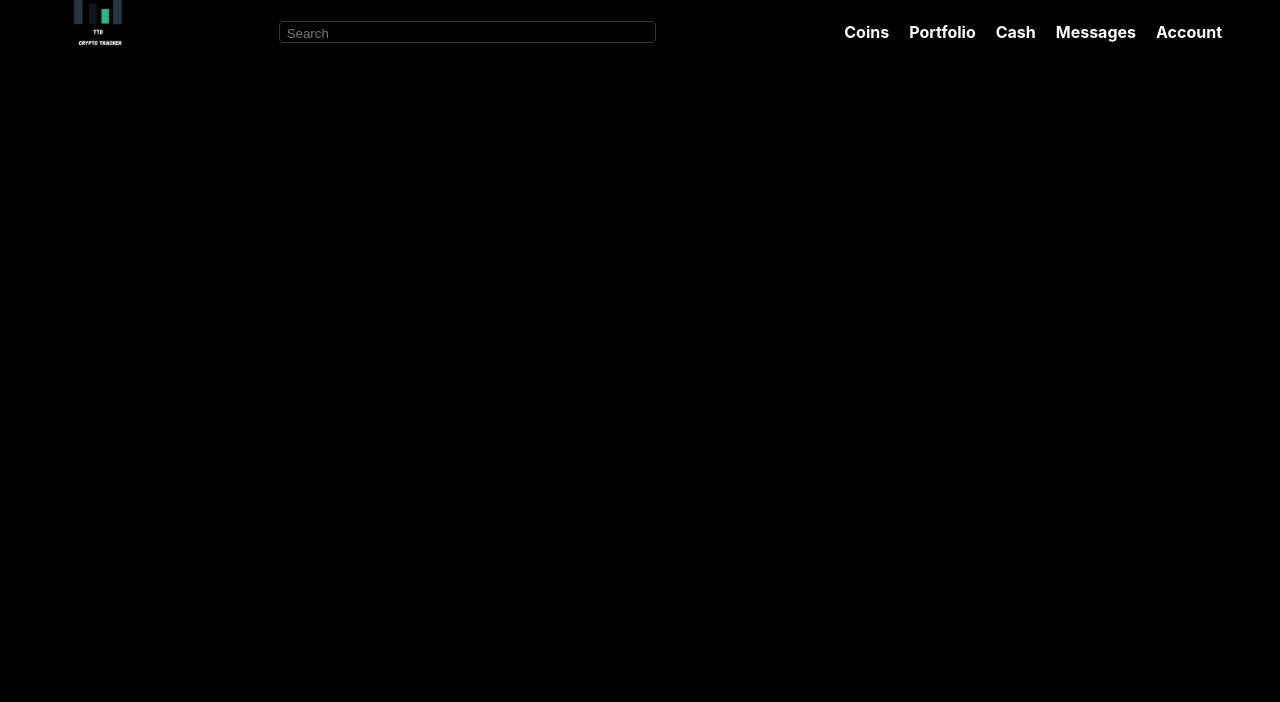
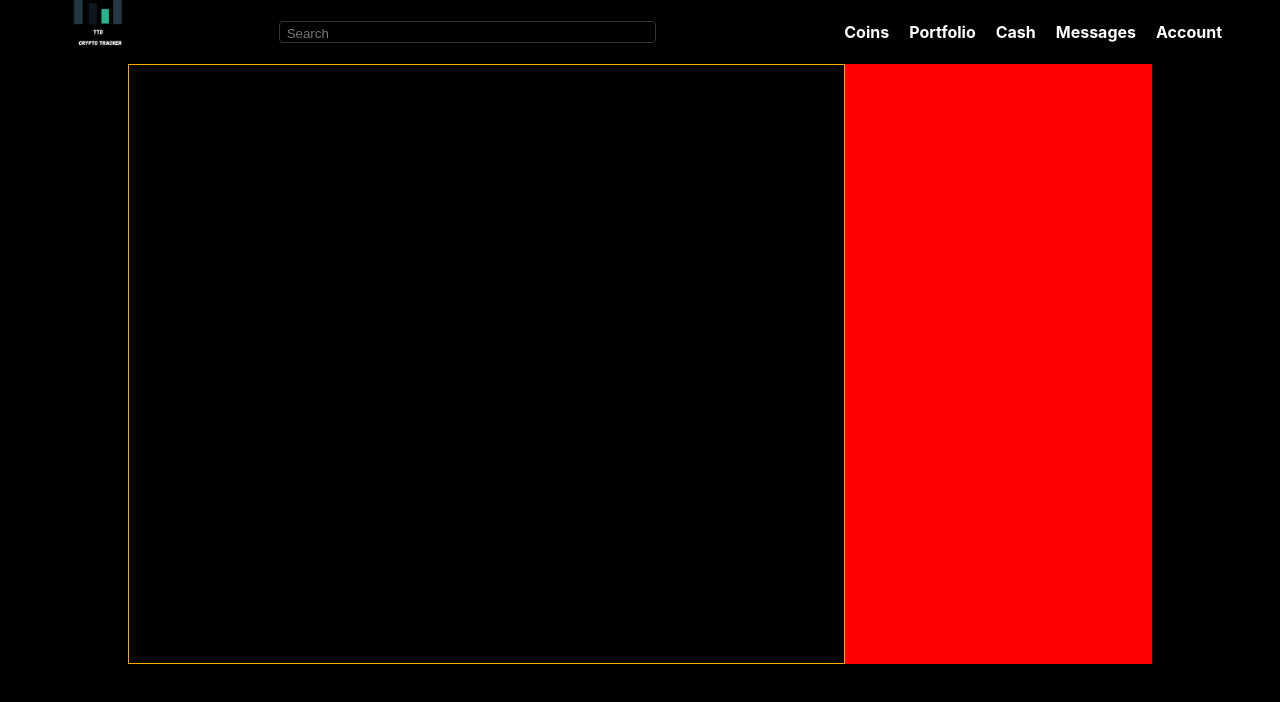
Before and after one commit to Alphairus/Track_The_Dip, a React (Create React App) app: page / in a window 1280 px wide. Shown: the top 702 px of the page. Built offline with nearby package versions, Linux system fonts and the light colour scheme.

Commit message:
Created newsfeed & stat components

```diff
--- a/src/App.css
+++ b/src/App.css
@@ -4,6 +4,19 @@
 
 body {
   background-color: black;
+}
+
+.app_body {
+  width: 100%;
+  height: 600px;
+  display: flex;
+  justify-content: center;
+}
+
+.app_container {
+  width: 1024px;
+  height: 100%;
+  display: flex;
 }
 
 .App-logo {
--- a/src/App.js
+++ b/src/App.js
@@ -1,15 +1,21 @@
 import './App.css';
-import Header from './Header'
+import Header from './Header';
+import Newsfeed from './Newsfeed';
+import Stats from './Stats';
 
 function App() {
   return (
-    <div className="App">
+    <div className="app">
       {/* Header */}
       <div className="app_header">
         <Header />
       </div>
       < div className="app_body">
-
+        <div className="app_container">
+          <Newsfeed />
+          {/* stats */}
+          <Stats />
+        </div>
       </div>
       {/* Body */}
     </div>
--- /dev/null
+++ b/src/Newsfeed.css
@@ -0,0 +1,4 @@
+.newsfeed {
+  border: 1px solid orange;
+  flex: 0.7;
+}
--- /dev/null
+++ b/src/Newsfeed.js
@@ -0,0 +1,14 @@
+import React from 'react'
+import './Newsfeed.css'
+
+function Newsfeed() {
+    return (
+        <div className="newsfeed">
+            <div className="newsfeed_cointainer">
+
+            </div>
+        </div>
+    )
+}
+
+export default Newsfeed;
--- /dev/null
+++ b/src/Stats.css
@@ -0,0 +1,4 @@
+.stats {
+  background-color: red;
+  flex: 0.3;
+}
--- /dev/null
+++ b/src/Stats.js
@@ -0,0 +1,14 @@
+import React from 'react'
+import './Stats.css'
+
+function Stats() {
+    return (
+        <div className="stats">
+            <div className="stats_container">
+
+            </div>
+        </div>
+    )
+}
+
+export default Stats
```
